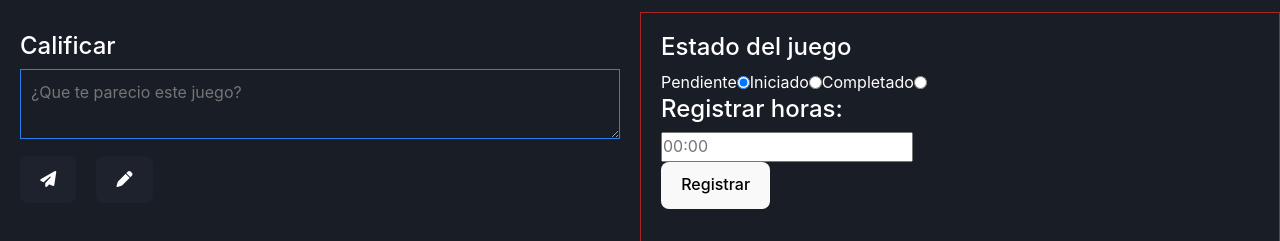
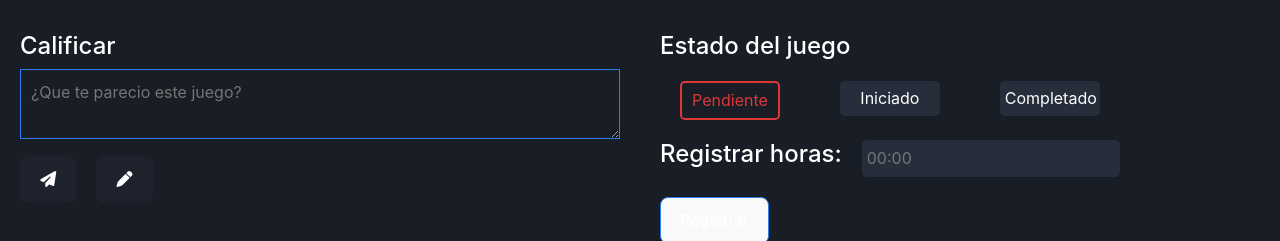
Before and after one commit to folii223/ProyectoFinal-PlayState, a React (Create React App) app in the folder Proyecto-Final-Prog3/frontend/: page /info/1 in a window 1280 px wide. Shown: the part 559-800 px from the top of the page. Built offline with nearby package versions, Linux system fonts and the light colour scheme; no server answers.

Commit message:
Se mejora el diseño del apartado de estado de juego

```diff
--- a/Proyecto-Final-Prog3/frontend/src/App.css
+++ b/Proyecto-Final-Prog3/frontend/src/App.css
@@ -215,7 +215,7 @@
   margin-top: 10px;
 }
 
-.input__state {
+.input__state--disabled {
   width: 100px;
   text-align: center;
   padding: 5px;
@@ -233,7 +233,7 @@ input[value="Completado"]{
   color: #3ddf7b;
 }
 
-.input__hours {
+.input__hours--disabled {
   width: 90px;
   text-align: center;
   padding: 5px;
@@ -374,7 +374,6 @@ input[value="Completado"]{
   width: 50%;
   display: flex;
   color: #fff;
-  border: 1px solid #aa2424;
   padding: 20px;
 }
 
@@ -382,5 +381,66 @@ input[value="Completado"]{
   display: flex;
   width: 100%;
   justify-content: space-around;
+  gap: 20px;
+  margin: 20px 0 20px 0;
 
 }
+
+.select__state {
+  position: relative;
+}
+
+.lbl__input {
+  width: 100px;
+  background-color: #262d3b;
+  padding: 5px;
+  border-radius: 5px;
+  text-align: center;
+  cursor: pointer;
+}
+.input__state {
+  position: absolute;
+  left: 25px;
+  bottom: 5px;
+  z-index: -10;
+}
+
+.input__state:checked[value = "Pendiente"] + .lbl__input {
+  border: 2px solid #dd3737;
+  background-color: #181D26;
+  color: #dd3737;
+}
+
+.input__state:checked[value = "Iniciado"] + .lbl__input {
+  border: 2px solid #ecd82a;
+  background-color: #181D26;
+  color: #ecd82a;
+}
+
+.input__state:checked[value = "Completado"] + .lbl__input {
+  border: 2px solid #3ddf7b;
+  background-color: #181D26;
+  color: #3ddf7b;
+}
+
+/* Estilos de Registro de horas */
+
+.hours__register {
+  display: flex;
+  gap: 20px;
+  margin: 0 0 20px 0;
+}
+
+.input__hour {
+  background-color: #262d3b;
+  border: none;
+  padding: 5px;
+  color: #fff;
+  border-radius: 5px;
+}
+
+.submit__state {
+  border: 1px solid #2a7eec;
+  color: #fff;
+
+}
--- a/Proyecto-Final-Prog3/frontend/src/routes/InfoScreen.jsx
+++ b/Proyecto-Final-Prog3/frontend/src/routes/InfoScreen.jsx
@@ -95,21 +95,24 @@ export const InfoScreen = () => {
                                 <h4 className='state__title'>Estado del juego</h4>
                                 <div className='state'>
 
-                                    <label htmlFor="pending">Pendiente</label>
-                                    <input type="radio" name="option" id="pending" value={'Pendiente'} onChange={inputChange} checked={state === "Pendiente"}/>
-
-                                    <label htmlFor="initiated">Iniciado</label>
-                                    <input type="radio" name="option" id="initiated" value={'Iniciado'} onChange={inputChange} checked={state === "Iniciado"}/>
-
-                                    <label htmlFor="completed">Completado</label>
-                                    <input type="radio" name="option" id="completed" value={'Completado'} onChange={inputChange} checked={state === "Completado"} />
-
+                                    <div className='select__state'>
+                                        <input className='input__state' type="radio" name="option" id="pending" value={'Pendiente'} onChange={inputChange} checked={state === "Pendiente"}/>
+                                        <label className='lbl__input' htmlFor="pending">Pendiente</label>
+                                    </div>
+                                    <div className='select__state'>
+                                        <input className='input__state' type="radio" name="option" id="initiated" value={'Iniciado'} onChange={inputChange} checked={state === "Iniciado"}/>
+                                        <label className='lbl__input' htmlFor="initiated">Iniciado</label>
+                                    </div>
+                                    <div className='select__state'>
+                                        <input className='input__state' type="radio" name="option" id="completed" value={'Completado'} onChange={inputChange} checked={state === "Completado"} />
+                                        <label className='lbl__input' htmlFor="completed">Completado</label>
+                                    </div>
                                 </div>
-                                <div className='hours_played'>
+                                <div className='hours__register'>
                                     <h4>Registrar horas:</h4>
-                                    <input type="text" placeholder='00:00' />
+                                    <input className='input__hour' type="text" placeholder='00:00' />
                                 </div>
-                                <button type="submit">Registrar</button>
+                                <button className='submit__state' type="submit">Registrar</button>
                             </form>
                         </div>
                     </div>
--- a/Proyecto-Final-Prog3/frontend/src/routes/LibraryScreen.jsx
+++ b/Proyecto-Final-Prog3/frontend/src/routes/LibraryScreen.jsx
@@ -65,8 +65,8 @@ export const LibraryScreen = () => {
                   </div>
                 </NavLink>
                 <div className="action__container">
-                    <input className='input__state' type="text" value={game.state} disabled />
-                    <input className='input__hours' type="text" value={"0 hs"} disabled />
+                    <input className='input__state--disabled' type="text" value={game.state} disabled />
+                    <input className='input__hours--disabled' type="text" value={"0 hs"} disabled />
                 </div>
                 <button onClick={() => handleDeleteGame(game.id)} className="delete__btn"><i className="fa-solid fa-trash"></i></button>
               </li>
```
